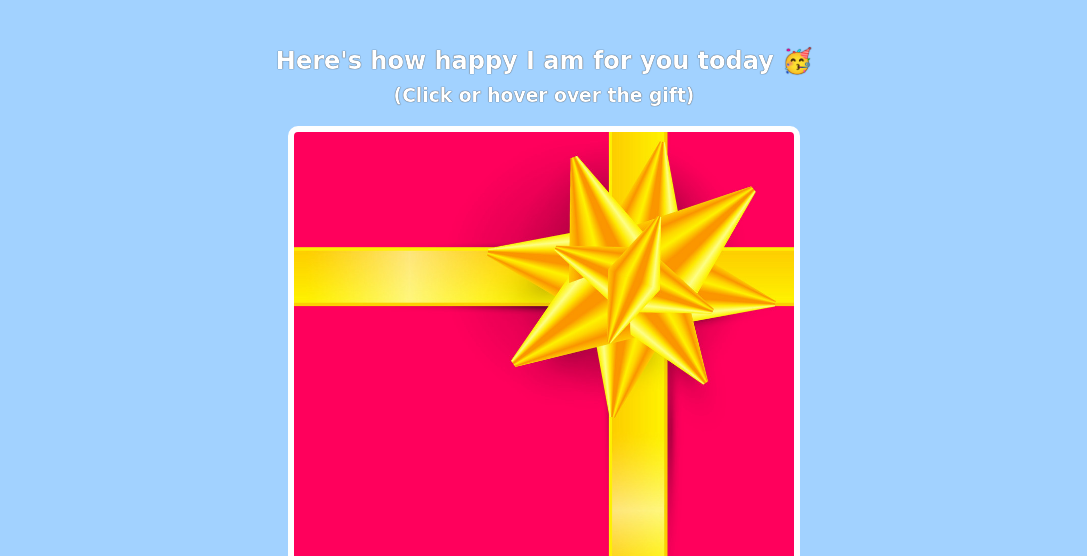
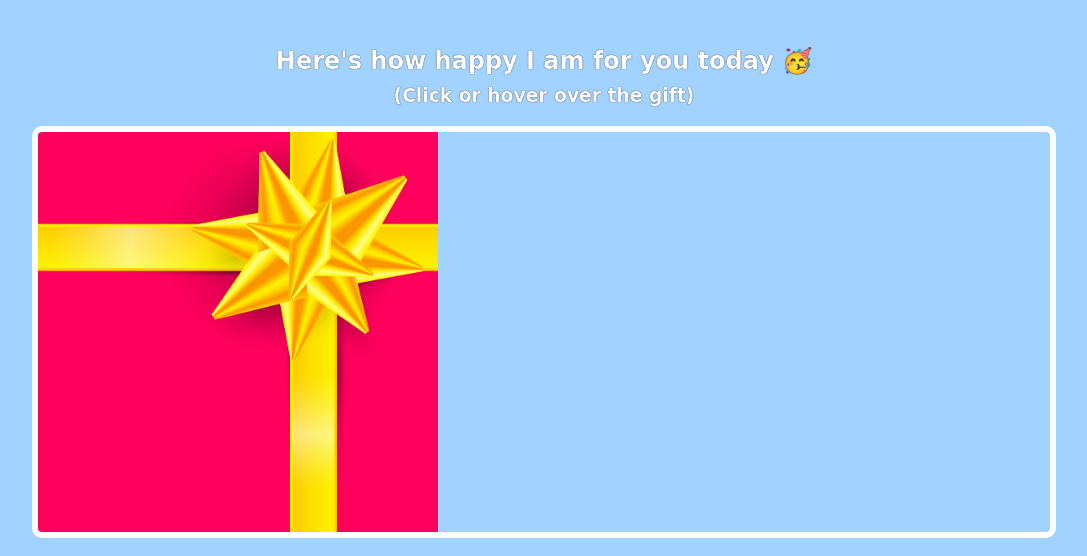
Before and after one commit to jjawar001/Leeday, a plain HTML site: page index.html in a window 1280 px wide. Shown: the part 396-952 px from the top of the page, without its empty margins (96-1183 px from the left). Drawn offline with Linux system fonts and the light colour scheme; a web font is replaced by a local one.

Commit message:
Update width

```diff
--- a/styles.css
+++ b/styles.css
@@ -57,8 +57,8 @@ img {
 .gift-img {
     margin: 20px auto;
     width: 80%;
-    max-width: 500px;
-    height: 80dvh;
+    /* max-width: 500px; */
+    height: 400px;
     border: 6px solid white;
     border-radius: 10px;
     background-image: url("images/gift-cover.jpg");
```
